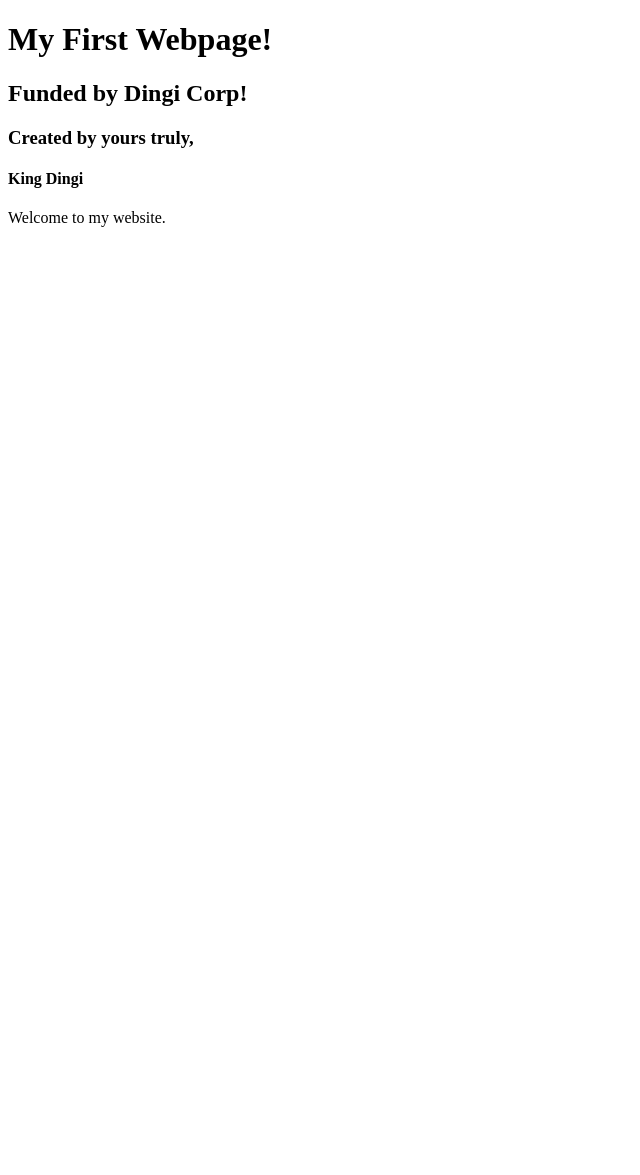
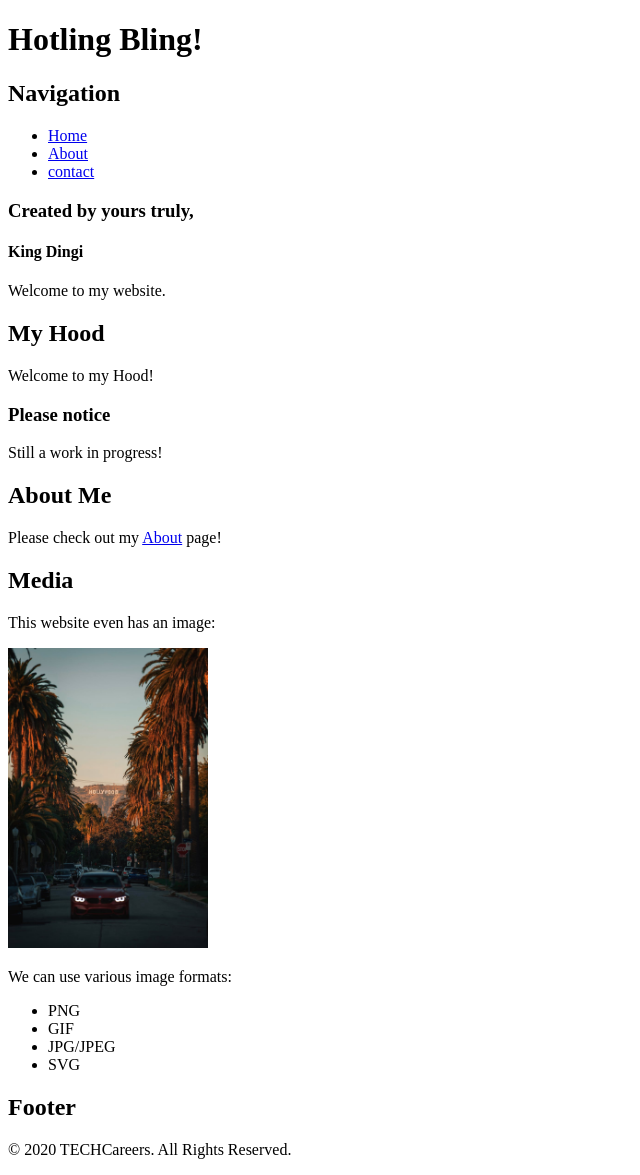
Before and after one commit to KaranPandher/first-website, a plain HTML site: page index.html in a window 1280 px wide. Shown: the whole page, without its empty margins (0-640 px from the left). Before the commit the page ends 800 px from the top, so only its background shows below. Drawn offline with Linux system fonts and the light colour scheme.

Commit message:
Built multiple sites

```diff
--- a/index.html
+++ b/index.html
@@ -5,18 +5,75 @@
         <meta charset="utf-8">
         <meta description = "This is my first webpage, thank you for visiting!">
         <meta author = "Karan Pandher">
-        <meta name = "viewport" content = "width = device-width, initial-scale = 1.0">
-        <link rel="icon" href="C:\Users\student\Documents\first-website\images\frog.png">
-        <link rel="stylesheet" href = "./css/main.css">
-        <script src ="./js/scripts.js"></script>
+        <meta name = "viewport" content = "width = device-width, initial-scale = 1.0"> <!-- To convert to mobile format-->
+        <link rel="icon" href="C:\Users\student\Documents\first-website\images\frog.png"> <!-- Favicon on browser at top corner-->
+        <link rel="stylesheet" href = "./css/main.css"> <!-- Reference/addition for CSS file -->
+        <script src ="./js/scripts.js"></script> <!-- Reference/addition for JS file -->
     </head>
     <body>
-        <h1> My First Webpage!</h1>
-        <h2> Funded by Dingi Corp!</h2>
+        <header>
+        <h1> Hotling Bling!</h1>
+           <nav>
+                <h2>Navigation</h2>
+                <ul>
+                    <li>
+                        <a href = "./index.html">Home</a>
+                    </li>
+                    <li>
+                        <a href = "about.html">About</a>
+                    </li>
+                    <li>
+                        <a href = "contact.html">contact</a>
+                    </li>
+                </ul>
         <h3> Created by yours truly,</h3>
         <h4> King Dingi</h4>
         <p>
             Welcome to my website.
         </p>
+             </nav>
+        </header>
+        <article>
+            <section>
+                <h2>
+                    My Hood
+                </h2>
+                <p>
+                    Welcome to my Hood!
+                </p>
+                <h3>
+                    Please notice
+                </h3>
+                <p<>Still a work in progress!</p>
+            </section>
+            <section>
+                <h2>About Me</h2>
+                <p>
+                    Please check out my
+                    <a href = "./about.html">About</a> page!
+                </p>
+            </section>
+                <h2> Media </h2>
+                <p> This website even has an image: </p>
+                    <img src = "images/pexels-photo-3166785.jpeg" alt = "BMW M5 in Hollywood" title = "Car Porn" width="200">
+                <p></p>
+                <p>
+                    We can use various image formats:
+                </p>
+                <ul>
+                    <li>PNG</li>
+                    <li>GIF</li>
+                    <li>JPG/JPEG</li>
+                    <li>SVG</li>
+                </ul>
+        </article>
+        <footer>
+            <h2> Footer </h2>
+                <p>
+                    &copy; 2020
+                    TECHCareers.
+                    All Rights Reserved.
+                </p>
+        </footer>
     </body>
 </html>
```
Also changed, not shown: contact.html (added, +67 -0 lines), about.html (added), images/pexels-photo-3166785.jpeg (added).
